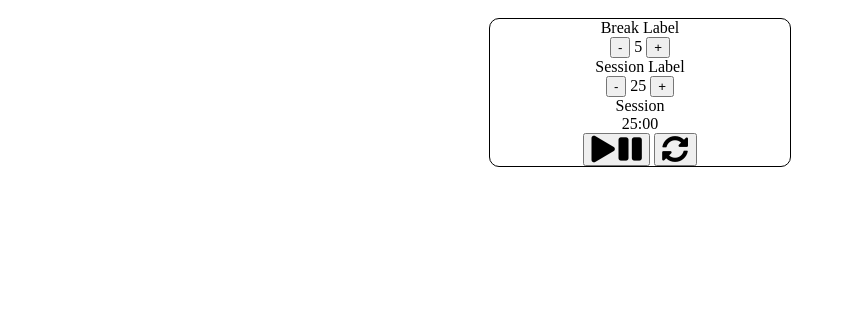
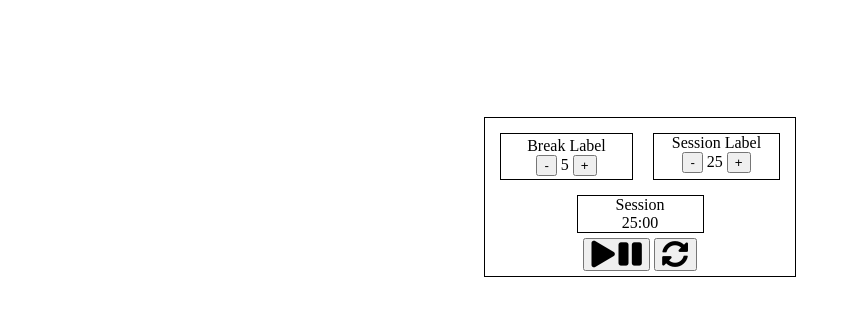
Before and after one commit to grayTurtle01/Pomodoro, a plain HTML site: page index.html in a window 1280 px wide. Shown: the part 48-364 px from the top of the page, without its empty margins (0-851 px from the left). Drawn offline with Linux system fonts and the light colour scheme.

Commit message:
some styling

```diff
--- a/index.html
+++ b/index.html
@@ -12,18 +12,26 @@
 
         <div id="container">
 
+            <div id="time-bar">
+                <div id="break-control">
                     <div id="break-label">Break Label</div>
                     <button id="break-decrement">-</button>
                     <span id="break-length">5</span>
                     <button id="break-increment">+</button>
+                </div>
 
+                <div id="session-control">
                     <div id="session-label">Session Label</div>
                     <button id="session-decrement">-</button>
                     <span id="session-length">25</span>
                     <button id="session-increment">+</button>
+                </div>
+            </div>
 
+            <div id="display">
                 <div id="timer-label">Session</div>
                 <div id="time-left">25:00</div>
+            </div>
 
             <button id="start_stop">
                 <i class="fa fa-play fa-2x"></i>
--- a/style.css
+++ b/style.css
@@ -2,6 +2,35 @@
     text-align: center;
     width: 300px;
     margin: auto;
+    margin-top: 15vh;
     border: 1px solid black;
-    border-radius: 10px;
+    border-radius: 0px;
+    padding: 5px;
 }
+
+#time-bar{
+    display: flex;
+    justify-content: space-between;
+    padding: 10px;
+}
+
+#break-control{
+    width: 125px;
+    border: 1px solid black;
+    border-radius: 0px;
+    padding: 3px;
+}
+
+#session-control{
+    width: 125px;
+    border: 1px solid black;
+    border-radius: 0px;
+}
+
+#display{
+    width: 125px;
+    border: 1px solid black;
+    border-radius: 0px;
+
+    margin: 5px auto;
+}
```
Lines whose indentation alone changed are shown as unchanged.
